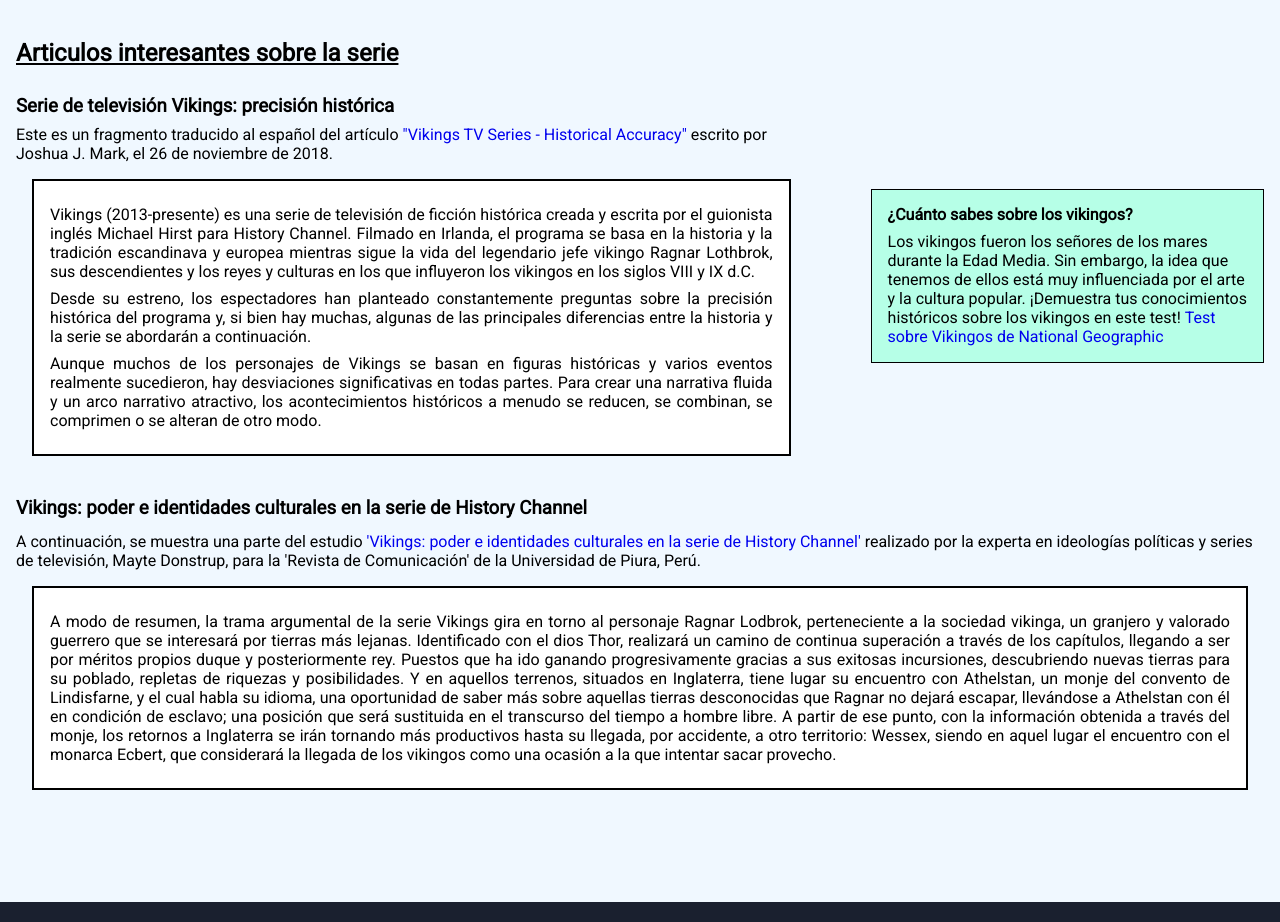
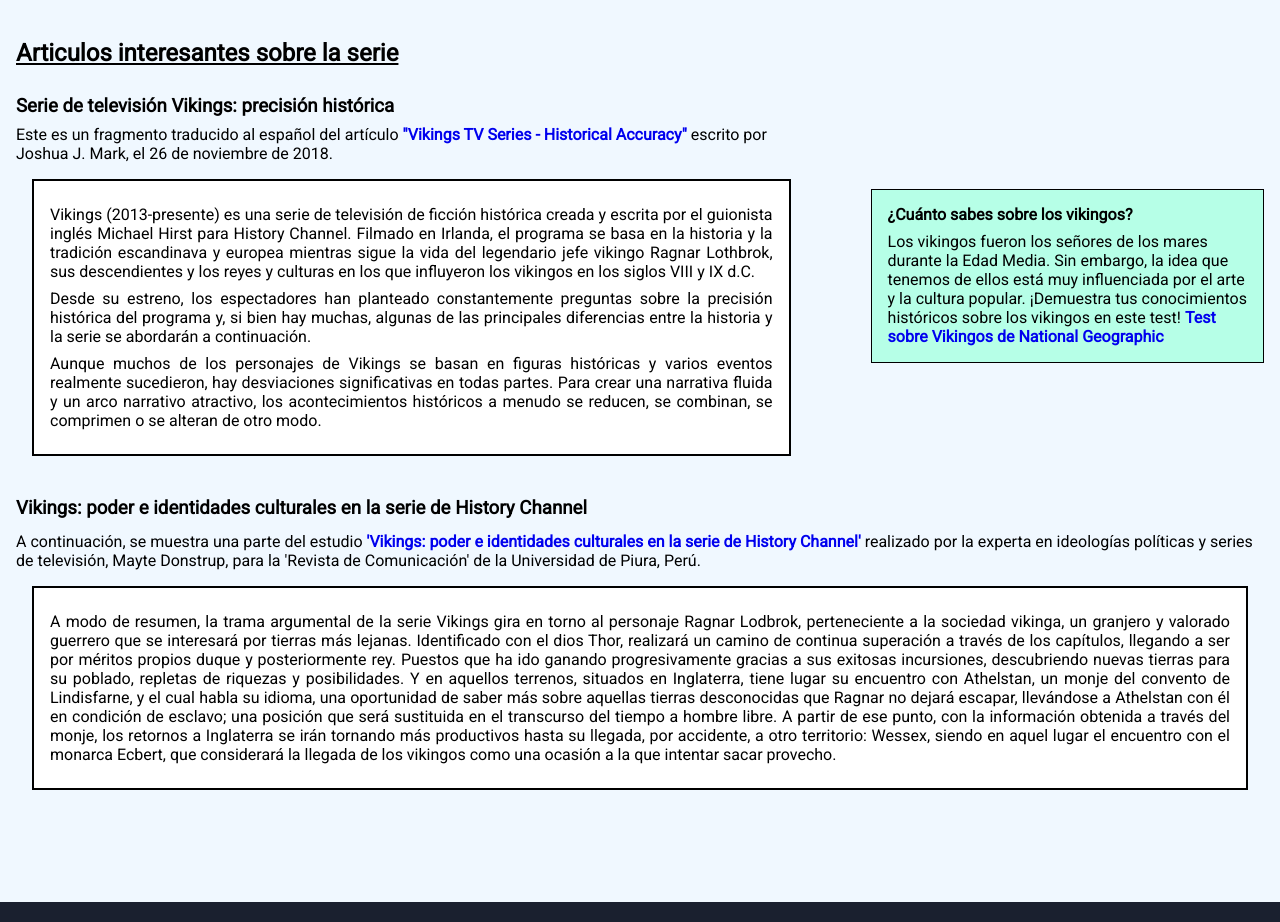
Before and after one commit to matiarienza/vikings-fanpage, a plain HTML site: page resenas.html in a window 1280 px wide. Shown: the part 985-1907 px from the top of the page. Drawn offline with Linux system fonts and the light colour scheme; a web font is replaced by a local one.

Commit message:
Agrego descripción a los links y cambio a negrita el estilo de los links

```diff
--- a/css/estilos.css
+++ b/css/estilos.css
@@ -220,6 +220,7 @@ form textarea{
 }
 .contenido__link{
 	text-decoration: none;
+	font-weight: bold;
 }
 .resenas{
 	display: flex;
--- a/resenas.html
+++ b/resenas.html
@@ -133,7 +133,7 @@
                         <div class="articulo__principal__intro">
                             <p class="parrafo__general">
                                 Este es un fragmento traducido al español del artículo
-                                <a href="https://www.worldhistory.org/article/1285/vikings-tv-series---historical-accuracy/" target="_blank" class="contenido__link">"Vikings TV Series - Historical Accuracy"</a>
+                                <a href="https://www.worldhistory.org/article/1285/vikings-tv-series---historical-accuracy/" target="_blank" title="Vikings TV Series - Historical Accuracy" class="contenido__link">"Vikings TV Series - Historical Accuracy"</a>
                                 escrito por Joshua J. Mark, el 26 de noviembre de 2018.
                             </p>
                         </div>
@@ -164,7 +164,7 @@
                             <p class="parrafo__general">
                                 Los vikingos fueron los señores de los mares durante la Edad Media. Sin embargo, la idea que tenemos de ellos
                                 está muy influenciada por el arte y la cultura popular. ¡Demuestra tus conocimientos históricos sobre los
-                                vikingos en este test! <a href="https://historia.nationalgeographic.com.es/a/cuanto-sabes-sobre-vikingos_15067/1" target="_blank" class="contenido__link">Test sobre Vikingos de National Geographic</a>
+                                vikingos en este test! <a href="https://historia.nationalgeographic.com.es/a/cuanto-sabes-sobre-vikingos_15067/1" target="_blank" title="Test sobre Vikingos de National Geographic" class="contenido__link">Test sobre Vikingos de National Geographic</a>
                             </p>
                         </article>
                     </aside>
@@ -174,7 +174,7 @@
                     <div class="articulo__principal__intro">
                         <p class="parrafo__general">
                             A continuación, se muestra una parte del estudio
-                            <a href="https://www.redalyc.org/journal/5894/589466336004/html/" target="_blank" class="contenido__link">'Vikings: poder e identidades culturales en la serie de History Channel'</a>
+                            <a href="https://www.redalyc.org/journal/5894/589466336004/html/" target="_blank" title="Vikings: poder e identidades culturales en la serie de History Channel" class="contenido__link">'Vikings: poder e identidades culturales en la serie de History Channel'</a>
                             realizado por la experta en ideologías políticas y series de televisión, Mayte Donstrup, para la 'Revista de Comunicación' de la Universidad de Piura, Perú.
                         </p>
                     </div>
```
Also changed, not shown: index.html (+1 -1 lines).
